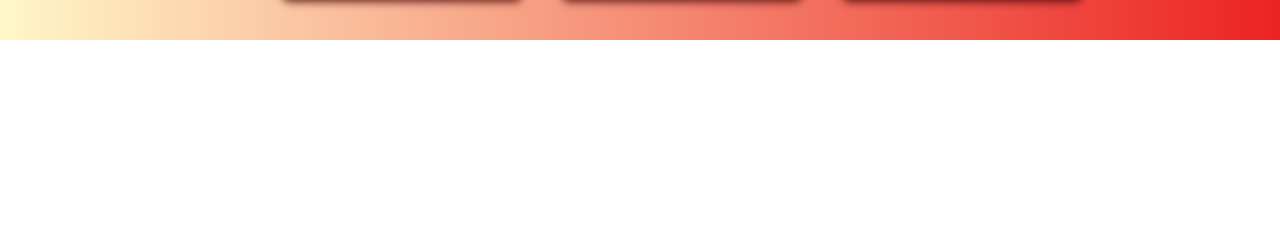
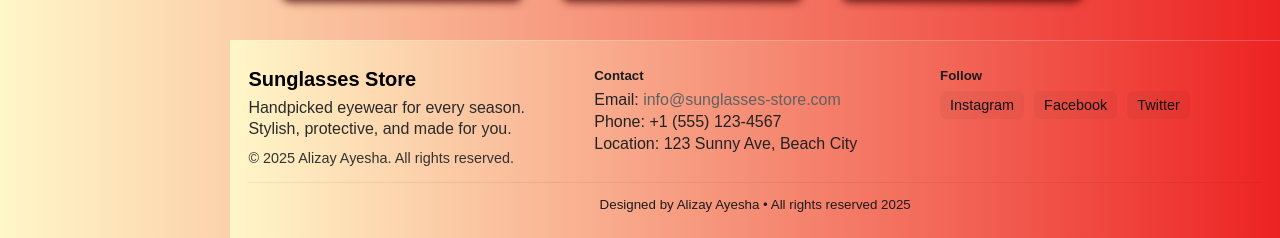
Before and after one commit to AnshMeshram/Sunglasses-Store, a React (Create React App) app: page / in a window 1280 px wide. Shown: the part 5327-5565 px from the top of the page. Before the commit the page ends 5367 px from the top, so only its background shows below. Built offline with nearby package versions, Linux system fonts and the light colour scheme.

Commit message:
Add Footer component with styling and content

```diff
--- a/src/App.js
+++ b/src/App.js
@@ -7,6 +7,7 @@ import Recommended from './Recommended/Rec';
 import './index.css';
 import { products as data } from './db/data'; // Ensure the correct import of the products data
 import SignUp from './Signup/Signup';
+import Footer from "./components/Footer";
 
 function App() {
   const [selectedCategory, setSelectedCategory] = useState(null);
@@ -58,6 +59,7 @@ function App() {
           <Products results={result} />
         </>
       )}
+       <Footer />
     </div>
   );
 }
--- /dev/null
+++ b/src/components/Footer.css
@@ -0,0 +1,103 @@
+.site-footer {
+    background: linear-gradient(90deg, #fff7c8 0%, #ec2323 100%);
+    color: #1c1c1c;
+    padding: 28px 18px;
+    font-family: -apple-system, BlinkMacSystemFont, "Segoe UI", Roboto,
+      "Helvetica Neue", Arial;
+    box-shadow: inset 0 1px 0 rgba(255, 255, 255, 0.2);
+    /* Leave space for the fixed sidebar (18% width) so footer doesn't overlap */
+    margin-left: 18%;
+    width: calc(100% - 18%);
+  }
+
+  .footer-container {
+    display: flex;
+    gap: 24px;
+    max-width: 1100px;
+    margin: 0 auto;
+    align-items: flex-start;
+    justify-content: space-between;
+    flex-wrap: wrap;
+  }
+
+  .footer-left,
+  .footer-center,
+  .footer-right {
+    flex: 1 1 220px;
+  }
+
+  .footer-brand {
+    font-size: 1.25rem;
+    margin: 0 0 6px 0;
+    color: #000;
+  }
+
+  .footer-desc {
+    margin: 0 0 8px 0;
+    color: #2b2b2b;
+    line-height: 1.35;
+  }
+
+  .footer-copy {
+    margin-top: 10px;
+    color: #333333;
+    font-size: 0.9rem;
+  }
+
+  .footer-title {
+    margin: 0 0 8px 0;
+    font-weight: 600;
+  }
+
+  .footer-item {
+    margin: 4px 0;
+    color: #222;
+  }
+
+  .social-links {
+    display: flex;
+    gap: 10px;
+    flex-wrap: wrap;
+  }
+
+  .social-link {
+    display: inline-block;
+    padding: 6px 10px;
+    background: rgba(0, 0, 0, 0.04);
+    color: #111;
+    border-radius: 6px;
+    text-decoration: none;
+    font-size: 0.9rem;
+    transition: transform 120ms ease, background-color 120ms ease;
+  }
+
+  .social-link:hover {
+    transform: translateY(-2px);
+    background-color: rgba(0, 0, 0, 0.08);
+  }
+
+  .footer-bottom {
+    border-top: 1px solid rgba(0, 0, 0, 0.06);
+    margin-top: 16px;
+    padding-top: 12px;
+    text-align: center;
+  }
+
+  @media (max-width: 720px) {
+    .footer-container {
+      gap: 12px;
+    }
+    .footer-brand {
+      font-size: 1.1rem;
+    }
+    .social-links {
+      justify-content: flex-start;
+    }
+    /* On small screens the sidebar may collapse; remove footer offset */
+    .site-footer {
+      margin-left: 0;
+      width: 100%;
+      padding-left: 12px;
+      padding-right: 12px;
+    }
+  }
--- /dev/null
+++ b/src/components/Footer.js
@@ -0,0 +1,72 @@
+import React from "react";
+import "./Footer.css";
+
+function Footer() {
+  return (
+    <footer className="site-footer">
+      <div className="footer-container">
+        <div className="footer-left">
+          <h4 className="footer-brand">Sunglasses Store</h4>
+          <p className="footer-desc">
+            Handpicked eyewear for every season. Stylish, protective, and made
+            for you.
+          </p>
+          <p className="footer-copy">
+            © 2025 Alizay Ayesha. All rights reserved.
+          </p>
+        </div>
+
+        <div className="footer-center">
+          <h5 className="footer-title">Contact</h5>
+          <p className="footer-item">
+            Email:{" "}
+            <a href="mailto:info@sunglasses-store.com">
+              info@sunglasses-store.com
+            </a>
+          </p>
+          <p className="footer-item">Phone: +1 (555) 123-4567</p>
+          <p className="footer-item">Location: 123 Sunny Ave, Beach City</p>
+        </div>
+
+        <div className="footer-right">
+          <h5 className="footer-title">Follow</h5>
+          <div className="social-links">
+            <a
+              href="https://instagram.com"
+              target="_blank"
+              rel="noopener noreferrer"
+              aria-label="Instagram"
+              className="social-link"
+            >
+              Instagram
+            </a>
+            <a
+              href="https://facebook.com"
+              target="_blank"
+              rel="noopener noreferrer"
+              aria-label="Facebook"
+              className="social-link"
+            >
+              Facebook
+            </a>
+            <a
+              href="https://twitter.com"
+              target="_blank"
+              rel="noopener noreferrer"
+              aria-label="Twitter"
+              className="social-link"
+            >
+              Twitter
+            </a>
+          </div>
+        </div>
+      </div>
+
+      <div className="footer-bottom">
+        <small>Designed by Alizay Ayesha • All rights reserved 2025</small>
+      </div>
+    </footer>
+  );
+}
+
+export default Footer;
```
